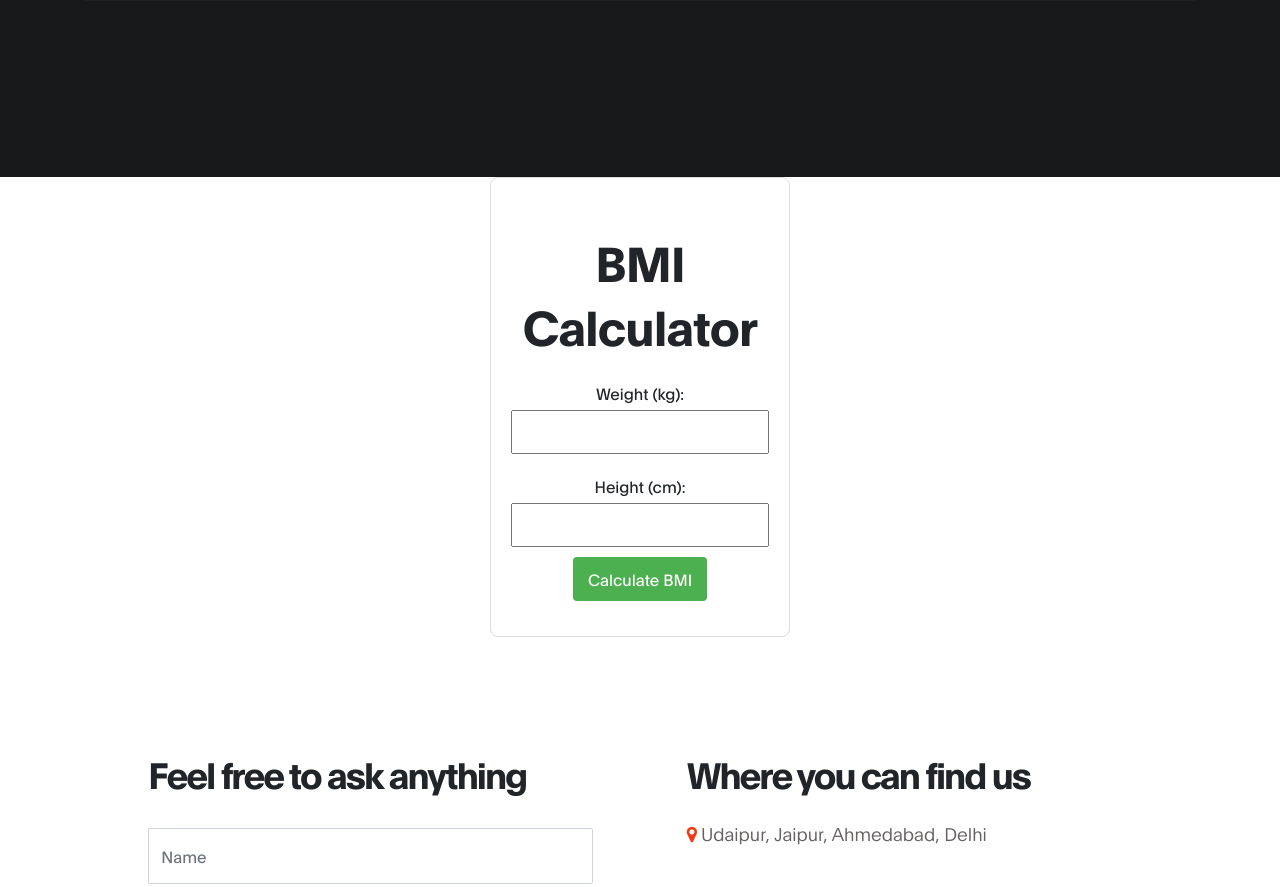
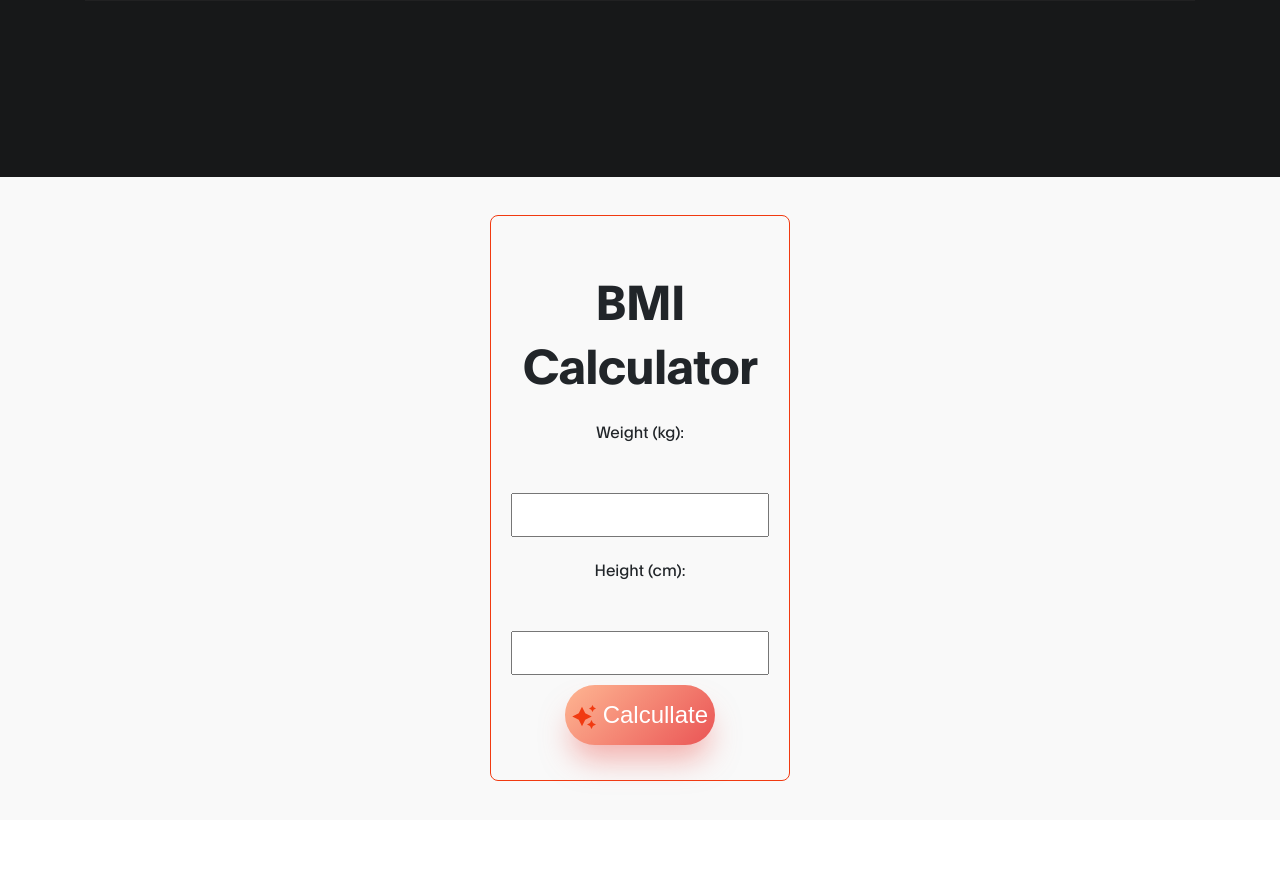
Before and after one commit to MintViper03/MuscleZen, a PHP site: page / in a window 1280 px wide. Shown: the part 3326-4213 px from the top of the page. Run offline with PHP 8.4, Linux system fonts and the light colour scheme.

Commit message:
changes made

```diff
--- a/MyGym Website/css/main.css
+++ b/MyGym Website/css/main.css
@@ -684,6 +684,10 @@
     }
   }
 
+/*
+Button "Become A member today" section
+*/
+
 .button {
   display: inline-block;
   padding: 15px 100px;
@@ -757,18 +761,27 @@
   margin: auto 100px;
 }
 
+/*
+  BMI Calculator Section
+*/
+
+.bmi-cal-section{
+  background-color:#f9f9f9;
+  padding: 3%;
+}
+
 .bmi-container {
   max-width: 300px;
   margin: 0 auto;
   padding: 20px;
-  border: 1px solid #ddd;
+  border: 1px solid #f13a11;
   border-radius: 8px;
   text-align: center;
 }
 
 label {
   display: block;
-  margin: 10px 0 5px;
+  margin: 10px 0 50px;
 }
 
 input {
@@ -777,17 +790,33 @@ input {
   margin-bottom: 10px;
 }
 
-button {
-  padding: 10px 15px;
-  background-color: #4CAF50;
-  color: white;
-  border: none;
-  border-radius: 4px;
-  cursor: pointer;
+.btn1 {
+  transition: all 0.3s ease-in-out;
+  font-family: "Dosis", sans-serif;
+  margin: auto;
+
 }
 
-button:hover {
-  background-color: #45a049;
+.btn1 {
+  width: 150px;
+  height: 60px;
+  border-radius: 50px;
+  background-image: linear-gradient(135deg, #feb692 0%, #ea5455 100%);
+  box-shadow: 0 20px 30px -6px rgba(238, 103, 97, 0.5);
+  outline: none;
+  cursor: pointer;
+  border: none;
+  font-size: 24px;
+  color: white;
+}
+
+.btn1:hover {
+  transform: translateY(3px);
+  box-shadow: none;
+}
+
+.btn1:active {
+  opacity: 0.5;
 }
 
 #bmiResult {
--- a/MyGym Website/index.html
+++ b/MyGym Website/index.html
@@ -126,11 +126,10 @@
 
             </div>
         </div>
+
       <div class="but">
         <div class="butt">
-        <button class="button" data-aos="fade-up" data-aos-delay="300" data-toggle="modal" data-target="#membershipForm">
-            Become a member today
-        </button>
+            <button class="button" data-aos="fade-up" data-aos-delay="300" data-toggle="modal" data-target="#membershipForm">  Become a member today </button>
         </div>
      </div>
 
@@ -367,7 +366,10 @@
                     </div>
                </div>
      </section>
-     <section>
+
+     <!-- BMI Caculator section -->
+
+     <section class="bmi-cal-section">
 
         <div class="bmi-container">
             <h1>BMI Calculator</h1>
@@ -376,7 +378,15 @@
                 <input type="number" id="weight" name="weight" required>
                 <label for="height">Height (cm):</label>
                 <input type="number" id="height" name="height" required>
-                <button type="submit">Calculate BMI</button>
+                <button type="submit" class="btn1">
+
+                    <svg height="24" width="24" fill="#f13a11" viewBox="0 0 24 24" data-name="Layer 1" id="Layer_1" class="sparkle">
+                        <path d="M10,21.236,6.755,14.745.264,11.5,6.755,8.255,10,1.764l3.245,6.491L19.736,11.5l-6.491,3.245ZM18,21l1.5,3L21,21l3-1.5L21,18l-1.5-3L18,18l-3,1.5ZM19.333,4.667,20.5,7l1.167-2.333L24,3.5,21.667,2.333,20.5,0,19.333,2.333,17,3.5Z"></path>
+                    </svg>
+
+                    <span class="text">Calcullate</span>
+
+                </button>
             </form>
             <div id="bmiResult"></div>
         </div>
```
